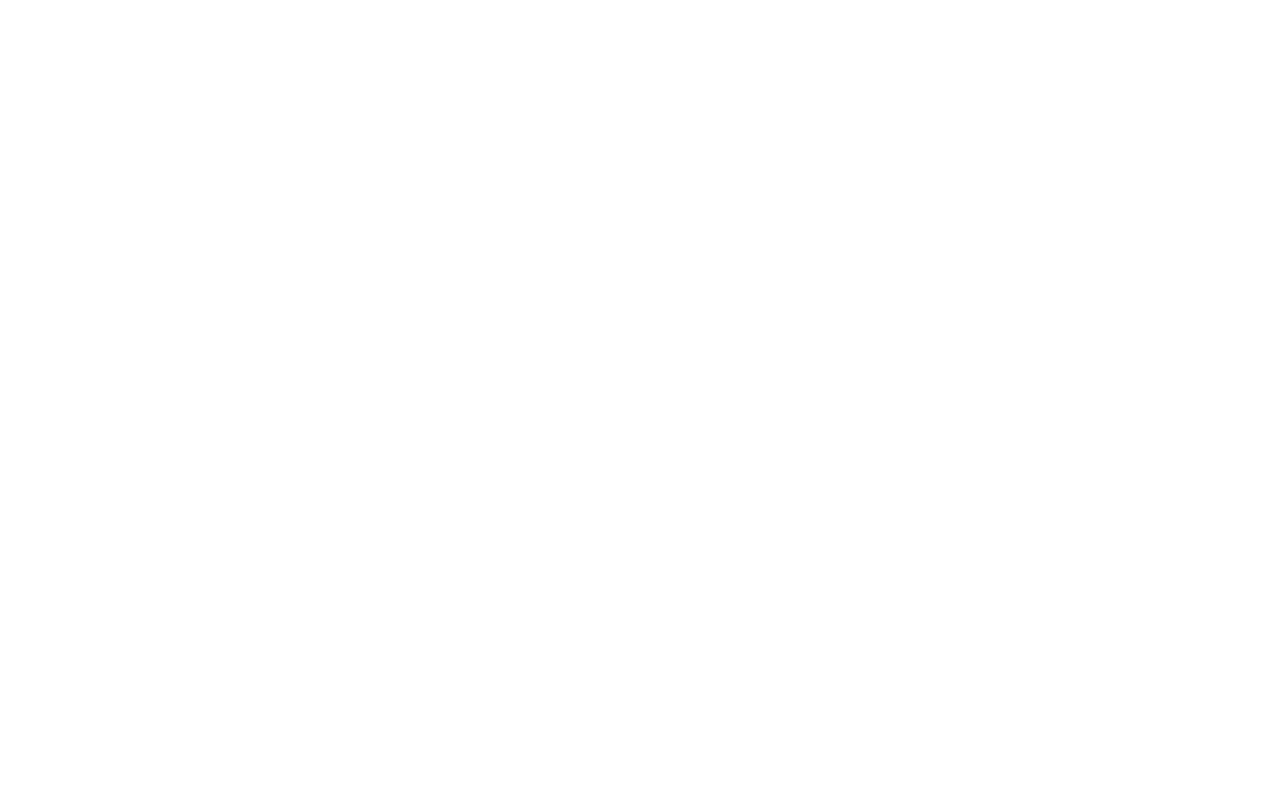
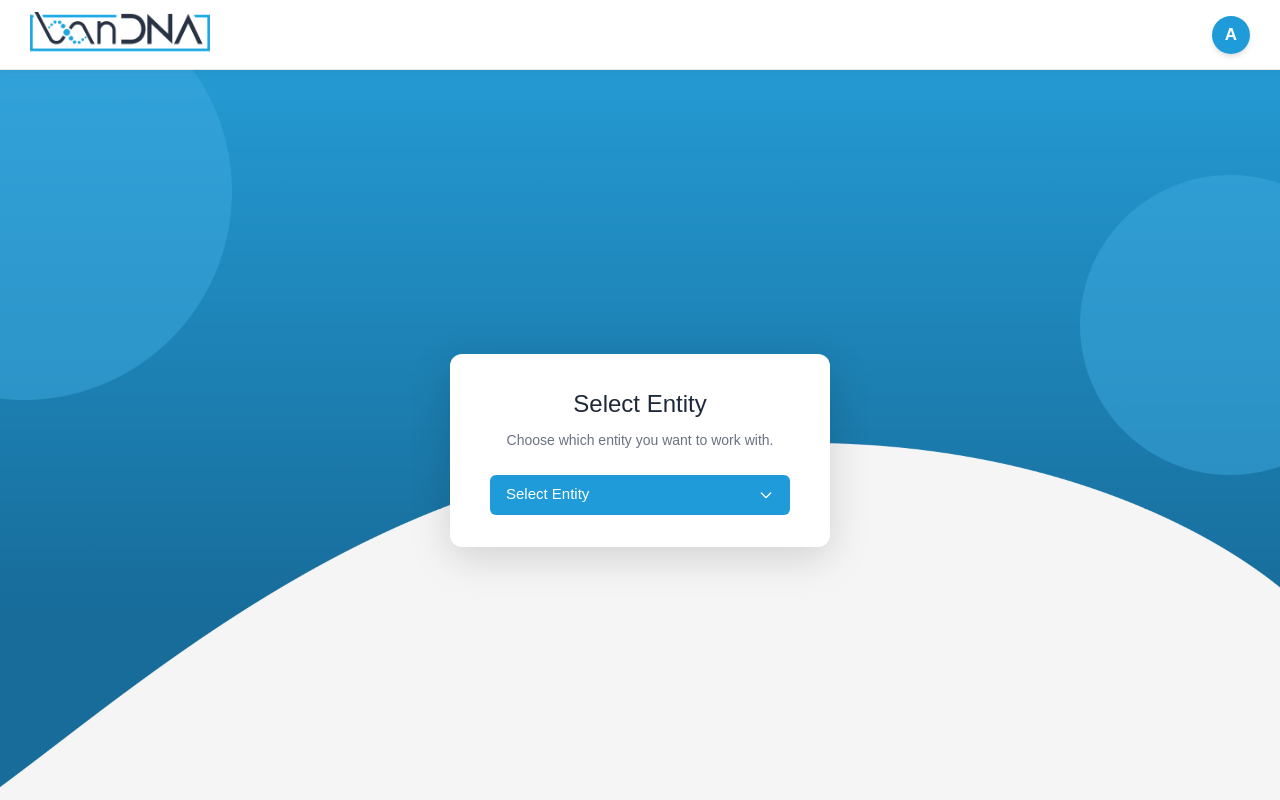
Before and after one commit to Naveen-Dev-2001/APEX, a React (Vite) app in the folder frontend/: page /select-entity in a window 1280 px wide. Before the commit this address had no page. Built offline with nearby package versions, Linux system fonts and the light colour scheme; sample sign-in values are in the browser's storage.

Commit message:
feat: Implement user authentication, including login page, protected routes, and entity selection.

```diff
--- a/frontend/src/App.jsx
+++ b/frontend/src/App.jsx
@@ -4,6 +4,8 @@ import { BrowserRouter as Router, Routes, Route } from 'react-router-dom';
 import AppLayout from './layout/AppLayout';
 import RegisterPage from './features/auth/RegisterPage';
 import LoginPage from './features/auth/LoginPage';
+import SelectEntityPage from './features/entity/SelectEntityPage';
+import ProtectedRoute from './components/ProtectedRoute';
 
 function App() {
 
@@ -18,11 +20,16 @@ function App() {
           <Route path="/forgot-password" element={<ForgotPasswordPage />} />
           <Route path="/update-password" element={<UpdatePasswordPage />} /> */}
         </Route>
-        {/* <Route path="/sso" element={<SSO />} /> */}
 
-        <Route >
-          <Route element={<AppLayout />}>
-            {/* <Route path="/dashboard" element={<ChatPage />} /> */}
+        {/* Protected Routes */}
+        <Route element={<ProtectedRoute />}>
+          <Route path="/select-entity" element={<SelectEntityPage />} />
+          {/* <Route path="/sso" element={<SSO />} /> */}
+
+          <Route >
+            <Route element={<AppLayout />}>
+              {/* <Route path="/dashboard" element={<ChatPage />} /> */}
+            </Route>
           </Route>
         </Route>
       </Routes>
--- /dev/null
+++ b/frontend/src/components/ProtectedRoute.jsx
@@ -0,0 +1,16 @@
+import React from 'react';
+import { Navigate, Outlet, useLocation } from 'react-router-dom';
+import { useAuthStore } from '../store/authStore';
+
+const ProtectedRoute = () => {
+  const token = useAuthStore((state) => state.token);
+  const location = useLocation();
+
+  if (!token) {
+    return <Navigate to="/login" state={{ from: location }} replace />;
+  }
+
+  return <Outlet />;
+};
+
+export default ProtectedRoute;
--- a/frontend/src/features/auth/LoginPage.jsx
+++ b/frontend/src/features/auth/LoginPage.jsx
@@ -4,9 +4,11 @@ import AuthLayout from '../../layout/AuthLayout';
 import CustomInput from '../../shared/components/CustomInput';
 import CustomButton from '../../shared/components/CustomButton';
 import API from '../services/api';
+import { useAuthStore } from '../../store/authStore';
 
 const LoginPage = () => {
     const navigate = useNavigate();
+    const setAuth = useAuthStore((state) => state.setAuth);
     const [email, setEmail] = useState('');
     const [password, setPassword] = useState('');
     const [showPassword, setShowPassword] = useState(false);
@@ -30,14 +32,15 @@ const LoginPage = () => {
             const response = await API.post('/auth/login', { email, password });
 
             if (response.data && response.data.access_token) {
-                // Store the auth token locally
-                localStorage.setItem('access_token', response.data.access_token);
-                // Also store user info if needed
-                if (response.data.username) localStorage.setItem('username', response.data.username);
-                if (response.data.role) localStorage.setItem('role', response.data.role);
+                // Store the auth token and user via Zustand (uses sessionStorage under the hood)
+                const userObj = {
+                    username: response.data.username || null,
+                    role: response.data.role || null
+                };
+                setAuth(response.data.access_token, userObj);
 
                 // Navigate to dashboard upon successful login
-                navigate('/dashboard');
+                navigate('/select-entity');
             } else {
                 setError("Invalid response from server");
             }
--- /dev/null
+++ b/frontend/src/features/entity/SelectEntityPage.jsx
@@ -0,0 +1,152 @@
+import React, { useState, useEffect, useRef } from 'react';
+import { useNavigate } from 'react-router-dom';
+import { useAuthStore } from '../../store/authStore';
+import authBg from '../../assets/auth_background.png';
+import logo from '../../assets/loandna_logo_dark.png';
+
+const SelectEntityPage = () => {
+  const navigate = useNavigate();
+  const [isDropdownOpen, setIsDropdownOpen] = useState(false);
+  const dropdownRef = useRef(null);
+
+  // Mocked state for selected entity - will need to integrate with actual context later
+  const [selectedEntity, setSelectedEntity] = useState('Select Entity');
+  const [isSelectOpen, setIsSelectOpen] = useState(false);
+
+  const entities = [
+    { id: 1, name: 'consolidated analytics' },
+    // more entities can be added here
+  ];
+
+  const logout = useAuthStore((state) => state.logout);
+
+  const handleLogout = () => {
+    logout();
+    navigate('/login');
+  };
+
+  const handleSelectEntity = (entity) => {
+    setSelectedEntity(entity.name);
+    setIsSelectOpen(false);
+    // Add logic to save to session storage and context like old frontend
+    // setEntity(entity.name)
+    // navigate("/dashboard")
+  };
+
+  // Close dropdown if clicked outside
+  useEffect(() => {
+    const handleClickOutside = (event) => {
+      if (dropdownRef.current && !dropdownRef.current.contains(event.target)) {
+        setIsDropdownOpen(false);
+      }
+    };
+    document.addEventListener("mousedown", handleClickOutside);
+    return () => {
+      document.removeEventListener("mousedown", handleClickOutside);
+    };
+  }, []);
+
+  return (
+    <div
+      className="min-h-screen w-full flex justify-center items-center relative overflow-hidden font-sans"
+      style={{
+        background: `url(${authBg}) no-repeat center center fixed`,
+        backgroundSize: 'cover'
+      }}
+    >
+      {/* Header */}
+      <header className="fixed top-0 left-0 w-full h-[70px] bg-white border-b border-[#e8e8e8] shadow-[0_2px_8px_rgba(0,0,0,0.05)] px-[30px] flex justify-between items-center z-[2000]">
+        <img
+          src={logo}
+          alt="loanDNA Logo"
+          className="h-[45px] w-auto flex-shrink-0"
+          onError={(e) => {
+            e.target.style.display = 'none';
+            if (e.target.parentElement) {
+              const h2 = document.createElement('h2');
+              h2.style.color = '#3ba5d8';
+              h2.style.margin = '0';
+              h2.style.fontSize = '24px';
+              h2.style.fontWeight = 'bold';
+              h2.innerText = 'loanDNA';
+              e.target.parentElement.appendChild(h2);
+            }
+          }}
+        />
+
+        <div className="relative ml-auto cursor-pointer" ref={dropdownRef}>
+          <div
+            className="bg-[#1e9bd8] text-white w-[38px] h-[38px] rounded-full flex justify-center items-center text-[17px] font-semibold shadow-md"
+            onClick={() => setIsDropdownOpen(!isDropdownOpen)}
+          >
+            A
+          </div>
+
+          {isDropdownOpen && (
+            <div className="absolute right-0 mt-2 w-32 bg-white border border-gray-100 rounded-md shadow-lg py-1 z-50">
+              <button
+                onClick={handleLogout}
+                className="w-full text-left px-4 py-2 text-sm text-red-600 hover:bg-red-50 hover:text-red-700 flex items-center transition-colors"
+              >
+                <svg className="w-4 h-4 mr-2" fill="none" stroke="currentColor" viewBox="0 0 24 24" xmlns="http://www.w3.org/2000/svg">
+                  <path strokeLinecap="round" strokeLinejoin="round" strokeWidth={2} d="M17 16l4-4m0 0l-4-4m4 4H7m6 4v1a3 3 0 01-3 3H6a3 3 0 01-3-3V7a3 3 0 013-3h4a3 3 0 013 3v1" />
+                </svg>
+                Logout
+              </button>
+            </div>
+          )}
+        </div>
+      </header>
+
+      {/* Main Content */}
+      <div className="pt-[100px] w-full flex justify-center items-center px-4">
+        <div className="bg-white rounded-xl py-8 px-10 shadow-[0_10px_40px_rgba(0,0,0,0.15)] w-full max-w-[380px] text-center z-10 relative">
+          <h2 className="text-[24px] mb-2 text-gray-800 font-medium">Select Entity</h2>
+          <p className="text-[14px] text-gray-500 mb-6">Choose which entity you want to work with.</p>
+
+          <div className="relative w-full text-left mt-6">
+            <button
+              type="button"
+              className="w-full flex justify-between items-center h-[40px] px-4 rounded-md text-[15px] bg-[#1e9bd8] hover:bg-[#1880b3] text-white font-medium transition-colors focus:outline-none"
+              onClick={() => setIsSelectOpen(!isSelectOpen)}
+            >
+              <span>{selectedEntity}</span>
+              <svg
+                className={`w-4 h-4 transition-transform duration-200 ${isSelectOpen ? 'rotate-180' : ''}`}
+                fill="none"
+                stroke="currentColor"
+                viewBox="0 0 24 24"
+              >
+                <path strokeLinecap="round" strokeLinejoin="round" strokeWidth={2} d="M19 9l-7 7-7-7" />
+              </svg>
+            </button>
+
+            {isSelectOpen && (
+              <div className="absolute top-full left-0 right-0 mt-1 bg-white border border-gray-200 rounded-md shadow-lg z-50 max-h-60 overflow-y-auto">
+                <ul className="py-1">
+                  {entities.map((entity) => (
+                    <li key={entity.id}>
+                      <button
+                        className="w-full text-left px-4 py-2 text-sm text-gray-700 hover:bg-gray-100 hover:text-gray-900 transition-colors"
+                        onClick={() => handleSelectEntity(entity)}
+                      >
+                        {entity.name}
+                      </button>
+                    </li>
+                  ))}
+                  {entities.length === 0 && (
+                    <li className="px-4 py-2 text-sm text-gray-500 italic text-center disabled">
+                      No entities found.
+                    </li>
+                  )}
+                </ul>
+              </div>
+            )}
+          </div>
+        </div>
+      </div>
+    </div>
+  );
+};
+
+export default SelectEntityPage;
--- /dev/null
+++ b/frontend/src/store/authStore.js
@@ -0,0 +1,18 @@
+import { create } from 'zustand';
+
+export const useAuthStore = create((set) => ({
+  token: sessionStorage.getItem('access_token') || null,
+  user: JSON.parse(sessionStorage.getItem('user') || 'null'),
+
+  setAuth: (token, user) => {
+    sessionStorage.setItem('access_token', token);
+    sessionStorage.setItem('user', JSON.stringify(user));
+    set({ token, user });
+  },
+
+  logout: () => {
+    sessionStorage.removeItem('access_token');
+    sessionStorage.removeItem('user');
+    set({ token: null, user: null });
+  }
+}));
```
